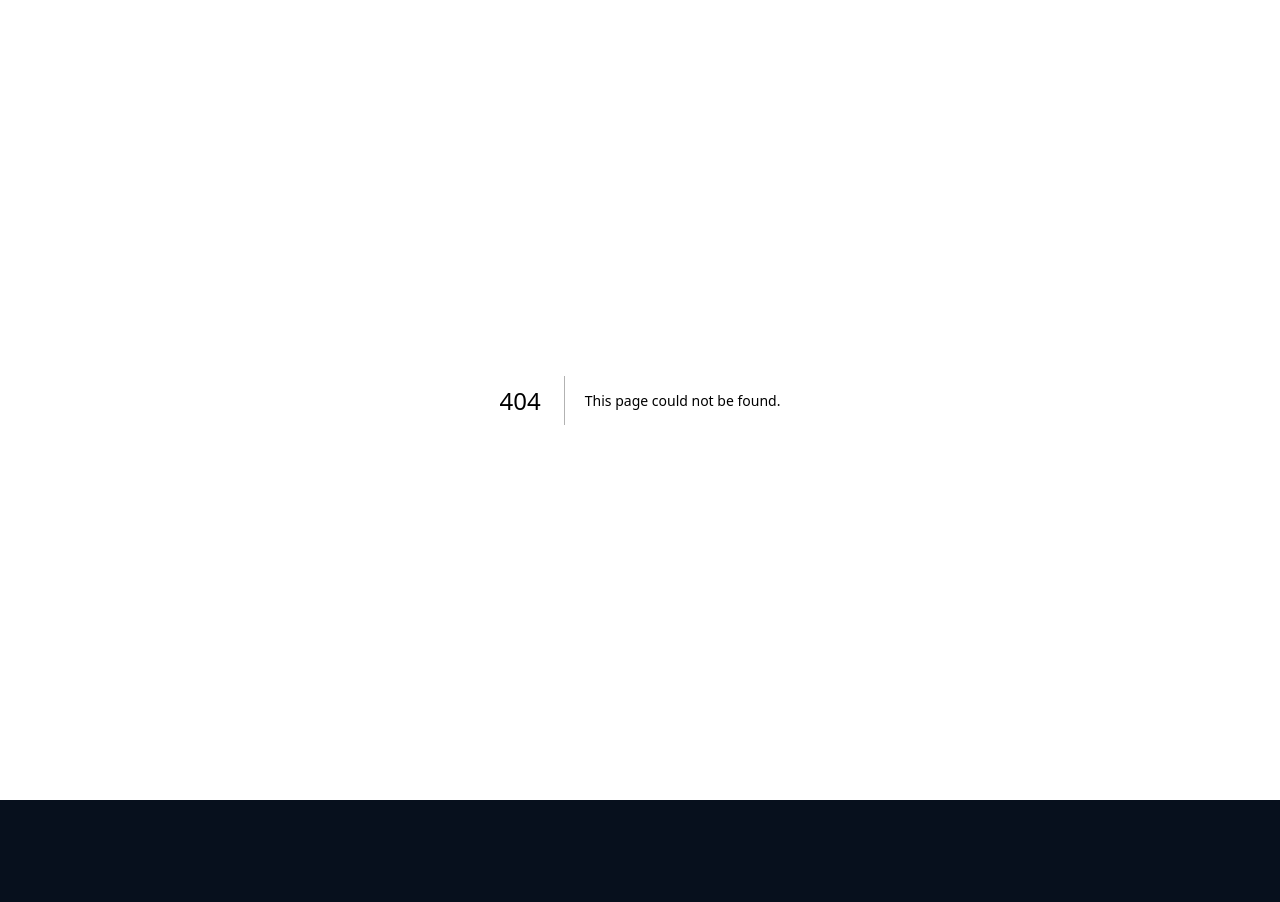
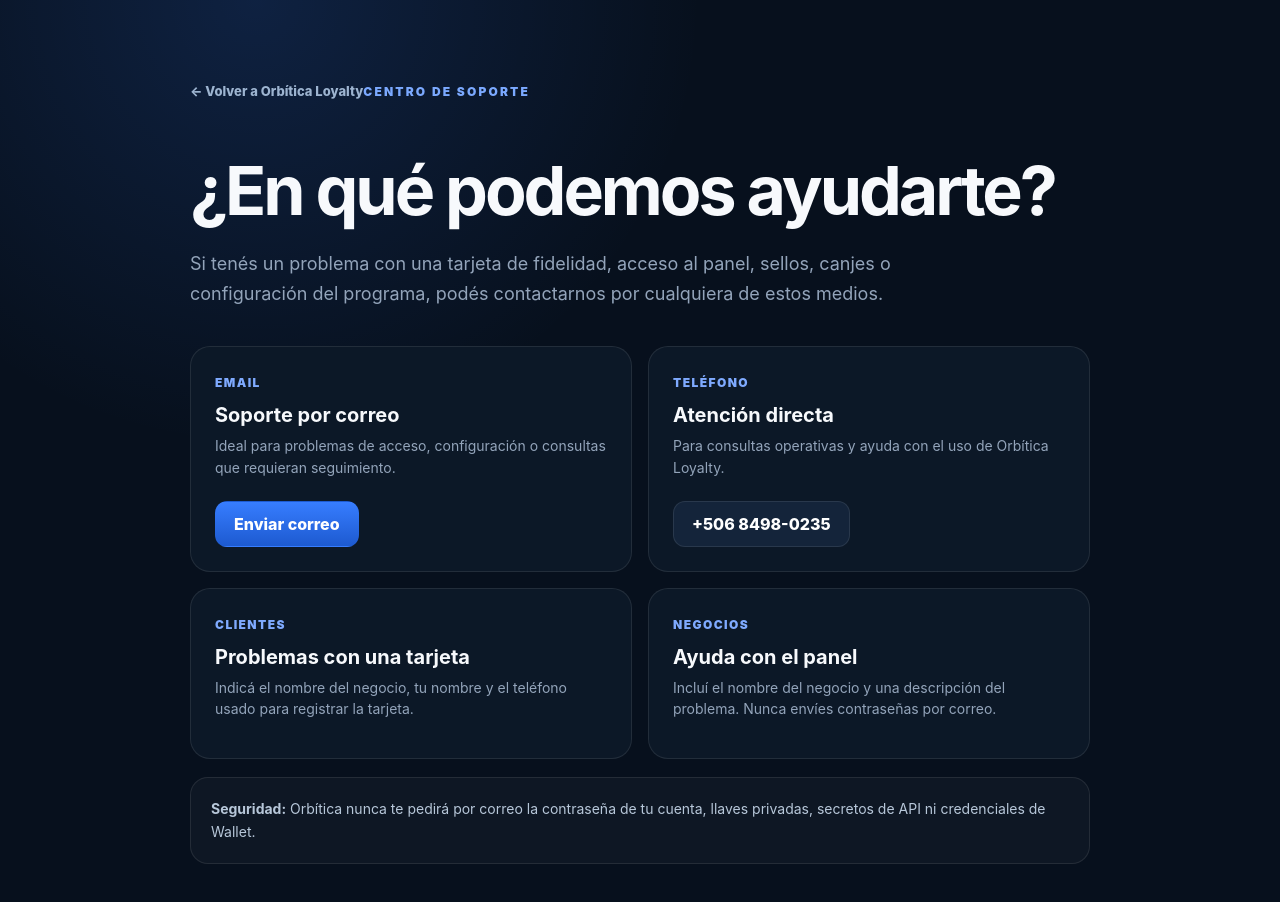
Before and after one commit to ElianTFY/orbitica-loyalty, a Next.js app in the folder frontend/: page /support in a window 1280 px wide. Before the commit this address had no page. Shown: the top 902 px of the page. Before the commit the page ends 800 px from the top, so only its background shows below. Built offline with nearby package versions, Linux system fonts and the light colour scheme.

Commit message:
Add public support page

```diff
--- /dev/null
+++ b/frontend/app/support/page.tsx
@@ -0,0 +1,57 @@
+import type { Metadata } from "next";
+import Link from "next/link";
+
+export const metadata: Metadata = {
+  title: "Soporte",
+  description: "Centro de soporte de Orbítica Loyalty.",
+};
+
+export default function SupportPage() {
+  return (
+    <main className="public-page">
+      <div className="public-page-inner">
+        <Link className="public-back" href="/">← Volver a Orbítica Loyalty</Link>
+        <span className="eyebrow">CENTRO DE SOPORTE</span>
+        <h1>¿En qué podemos ayudarte?</h1>
+        <p className="public-lead">
+          Si tenés un problema con una tarjeta de fidelidad, acceso al panel,
+          sellos, canjes o configuración del programa, podés contactarnos por
+          cualquiera de estos medios.
+        </p>
+
+        <div className="support-grid">
+          <section className="support-card">
+            <span>EMAIL</span>
+            <h2>Soporte por correo</h2>
+            <p>Ideal para problemas de acceso, configuración o consultas que requieran seguimiento.</p>
+            <a className="button primary" href="mailto:ogongua40@gmail.com">Enviar correo</a>
+          </section>
+
+          <section className="support-card">
+            <span>TELÉFONO</span>
+            <h2>Atención directa</h2>
+            <p>Para consultas operativas y ayuda con el uso de Orbítica Loyalty.</p>
+            <a className="button" href="tel:+50684980235">+506 8498-0235</a>
+          </section>
+
+          <section className="support-card">
+            <span>CLIENTES</span>
+            <h2>Problemas con una tarjeta</h2>
+            <p>Indicá el nombre del negocio, tu nombre y el teléfono usado para registrar la tarjeta.</p>
+          </section>
+
+          <section className="support-card">
+            <span>NEGOCIOS</span>
+            <h2>Ayuda con el panel</h2>
+            <p>Incluí el nombre del negocio y una descripción del problema. Nunca envíes contraseñas por correo.</p>
+          </section>
+        </div>
+
+        <div className="support-note">
+          <strong>Seguridad:</strong> Orbítica nunca te pedirá por correo la contraseña de tu cuenta,
+          llaves privadas, secretos de API ni credenciales de Wallet.
+        </div>
+      </div>
+    </main>
+  );
+}
```
